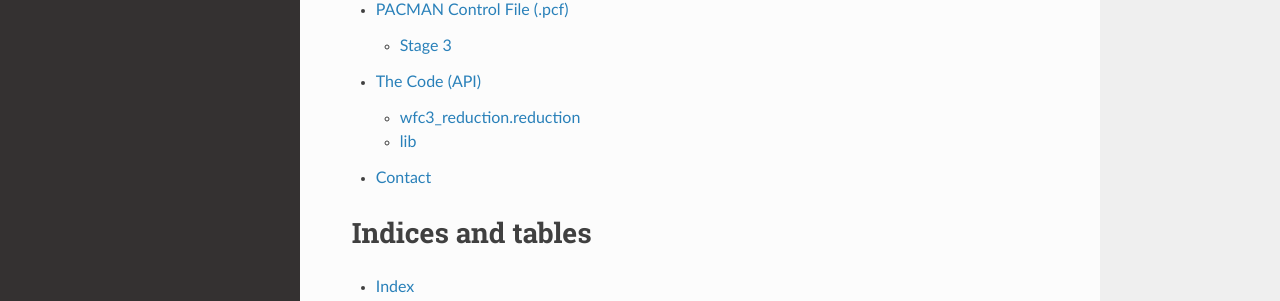
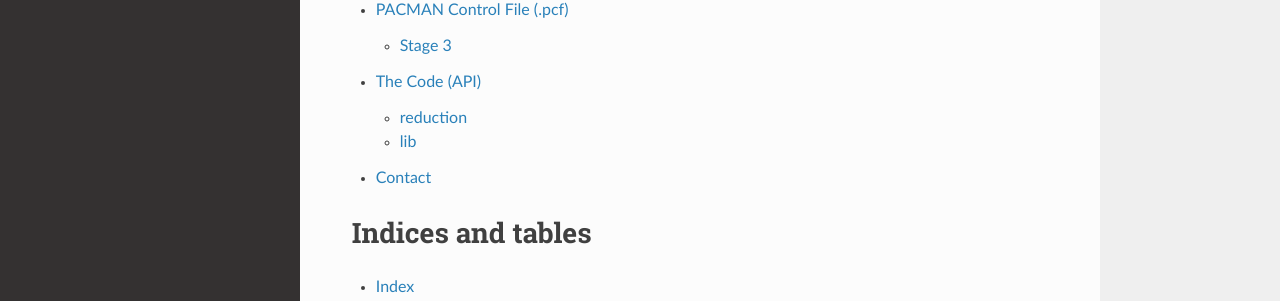
Before and after one commit to sebastian-zieba/PACMAN, a Sphinx documentation site: the page built from docs/source/index.rst, in a window 1280 px wide and 1178 px high. Shown: the part 642-943 px from the top of the window. Built offline with Sphinx 7.4.7 and the Read the Docs theme 2.0.0, drawn with Linux system fonts in a browser that asks for light colours.

Commit message:
trying to fix bug in RTD

```diff
--- a/docs/source/api.rst
+++ b/docs/source/api.rst
@@ -4,17 +4,17 @@
 ===============
 
 
-wfc3_reduction.reduction
+reduction
 """""""""""""""""""""""""""
 
-wfc3_reduction.reduction.s00_table
+reduction.s00_table
 ----------------------------------------
 .. automodule:: pacman.reduction.s00_table
     :members:
     :undoc-members:
     :show-inheritance:
 
-wfc3_reduction.reduction.s01_horizons
+reduction.s01_horizons
 ----------------------------------------
 .. automodule:: pacman.reduction.s01_horizons
     :members:
--- a/docs/source/conf.py
+++ b/docs/source/conf.py
@@ -13,8 +13,10 @@
 import os
 import sys
 
+sys.path.insert(0, os.path.abspath(os.path.join('..', '..', 'pacman')))
 sys.path.insert(0, os.path.abspath('../..'))
 sys.path.insert(0, os.path.abspath('..'))
+
 
 # -- Project information -----------------------------------------------------
 
```
